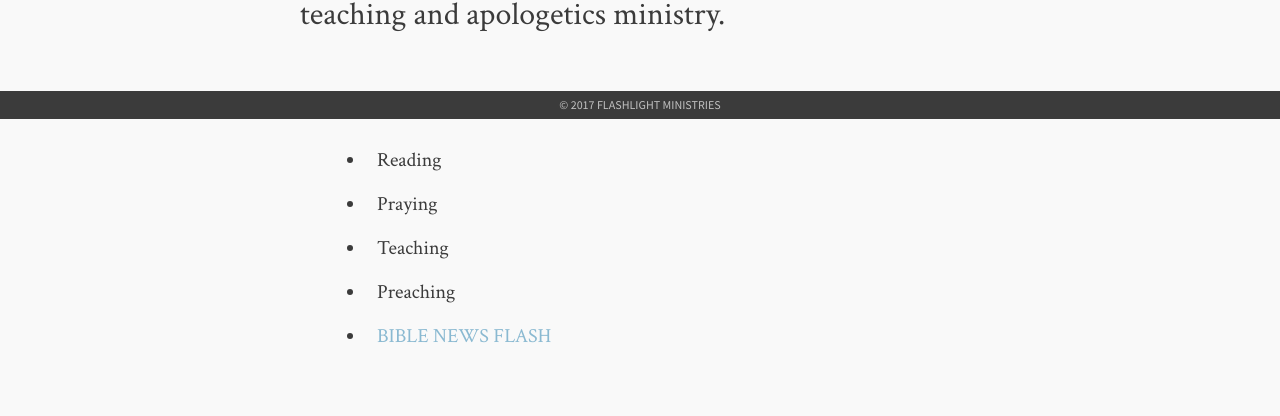
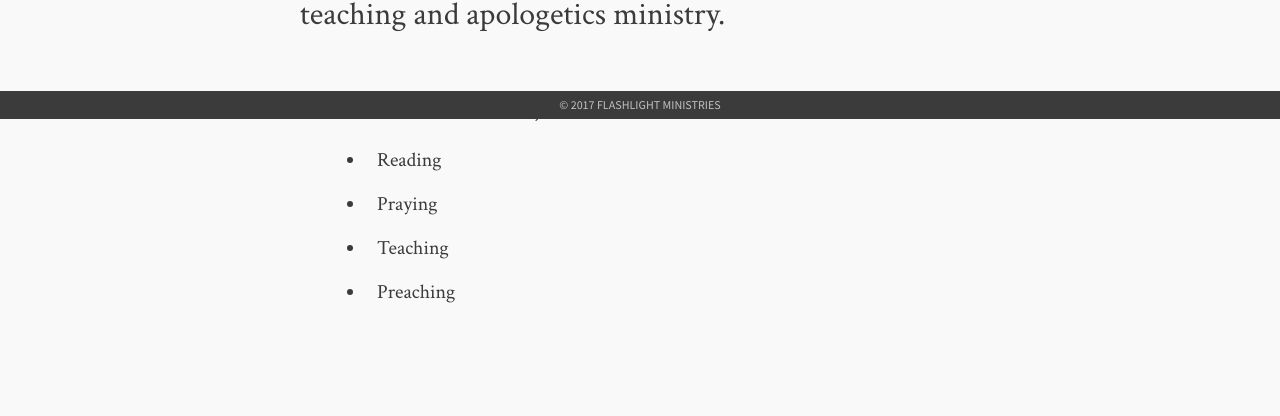
Before and after one commit to flashlightministries/unionbiblefellowship, a Jekyll site: the page built from about.md, in a window 1280 px wide. Shown: the part 781-1197 px from the top of the page. Built offline with Jekyll 4.4.1, drawn with Linux system fonts in a browser that asks for light colours; after the commit the page ends 1156 px from its top, so only the background shows below that.

Commit message:
Update about.md

```diff
--- a/about.md
+++ b/about.md
@@ -5,10 +5,9 @@ title: About
 description: Flashlight Ministries is a Bible-based Christian teaching and apologetics ministry.
 ---
 
-### Our Work
+### Our work includes,
 
 * Reading
 * Praying
 * Teaching
 * Preaching
-* [BIBLE NEWS FLASH](http://biblenewsflash.com)
```
